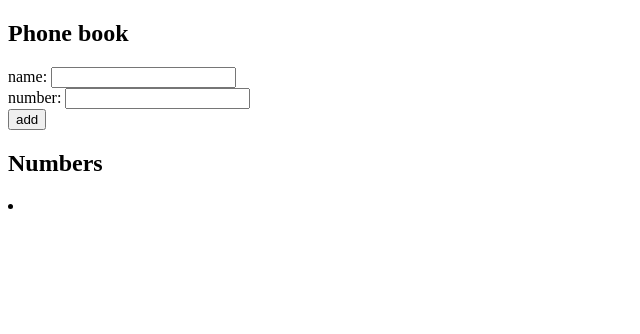
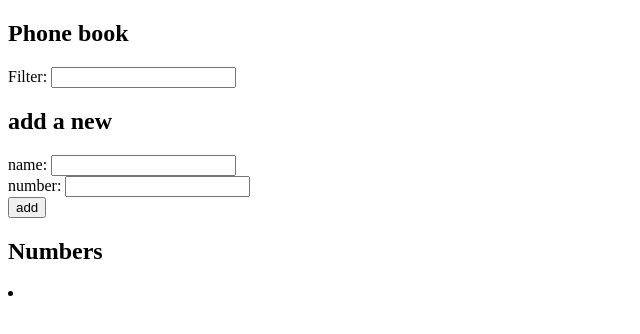
Before and after one commit to MariusBudreika/FsoPart2, a React (Vite) app: page / in a window 1280 px wide. Shown: the top 334 px of the page, without its empty margins (0-640 px from the left). Built offline with nearby package versions, Linux system fonts and the light colour scheme.

Commit message:
exercise 2.9* added option to filter object (.filter, .include)

```diff
--- a/src/App.jsx
+++ b/src/App.jsx
@@ -5,6 +5,7 @@ const App = () => {
   const [persons, setPersons] = useState([]);
   const [newName, setNewName] = useState("");
   const [newNumber, setNewNumber] = useState("");
+  const [newFilter, setNewFilter] = useState("");
 
   const addNumber = (event) => {
     event.preventDefault();
@@ -33,10 +34,23 @@ const App = () => {
     setNewNumber(event.target.value);
   };
 
+  const handleFilterChange = (event) => {
+    setNewFilter(event.target.value);
+    handleObjectFilter(event.target.value);
+  };
+
+  const handleObjectFilter = (props) => {
+    setPersons(persons.filter((person) => person.person.includes(props)));
+  };
+
   return (
     <div>
       <h2>Phone book</h2>
       <form onSubmit={addNumber}>
+        <div>
+          Filter: <input value={newFilter} onChange={handleFilterChange} />
+        </div>
+        <h2>add a new</h2>
         <div>
           name: <input value={newName} onChange={handlePersonChange} />
         </div>
```
